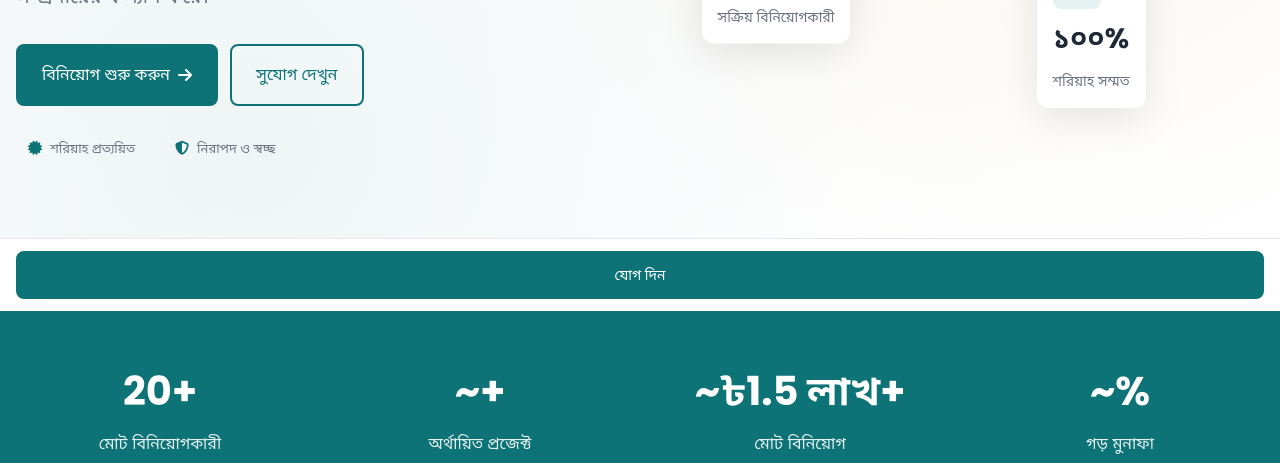
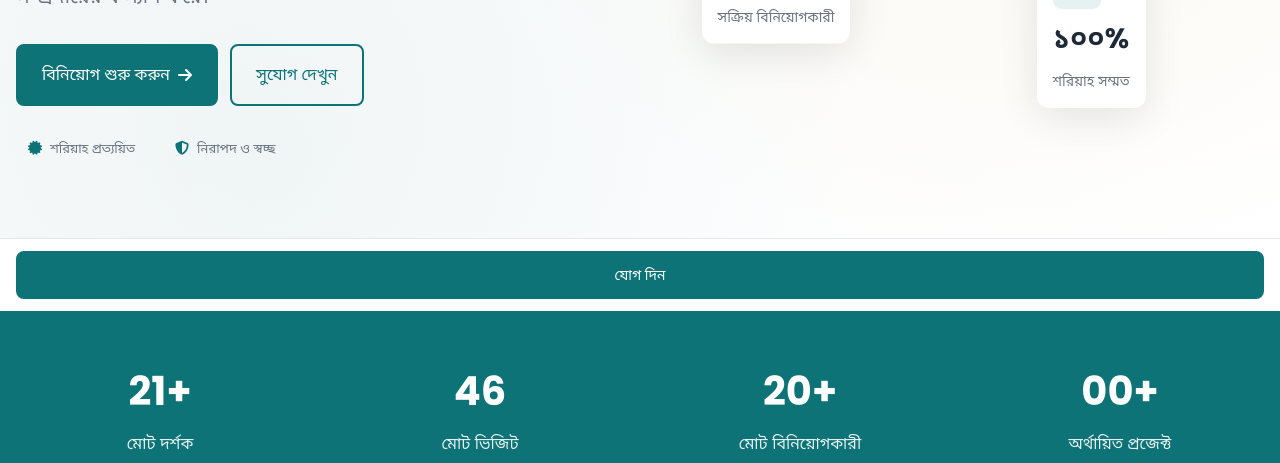
Before and after one commit to golamhabibpalash/UnityMicroFundWebsite, a plain HTML site: page index-bn.html in a window 1280 px wide. Shown: the part 489-952 px from the top of the page. Drawn offline with Linux system fonts and the light colour scheme.

Commit message:
Update UI files and add new member resources

```diff
--- a/index-bn.html
+++ b/index-bn.html
@@ -190,20 +190,20 @@
       <div class="container">
         <div class="stats-grid">
           <div class="stat-item">
+            <div class="stat-number" id="totalVisitors">0</div>
+            <div class="stat-label">মোট দর্শক</div>
+          </div>
+          <div class="stat-item">
+            <div class="stat-number" id="totalVisits">0</div>
+            <div class="stat-label">মোট ভিজিট</div>
+          </div>
+          <div class="stat-item">
             <div class="stat-number">20+</div>
             <div class="stat-label">মোট বিনিয়োগকারী</div>
           </div>
           <div class="stat-item">
-            <div class="stat-number">~+</div>
+            <div class="stat-number">00+</div>
             <div class="stat-label">অর্থায়িত প্রজেক্ট</div>
-          </div>
-          <div class="stat-item">
-            <div class="stat-number">~৳1.5 লাখ+</div>
-            <div class="stat-label">মোট বিনিয়োগ</div>
-          </div>
-          <div class="stat-item">
-            <div class="stat-number">~%</div>
-            <div class="stat-label">গড় মুনাফা</div>
           </div>
         </div>
       </div>
--- a/js/main.js
+++ b/js/main.js
@@ -18,7 +18,53 @@ document.addEventListener('DOMContentLoaded', function() {
     initFooterAccordion();
     initFAQs();
     initTestimonials();
+    initVisitorCounter();
 });
+
+// ========================================
+// Visitor Counter (localStorage)
+// ========================================
+function initVisitorCounter() {
+    const visitorsEl = document.getElementById('totalVisitors');
+    const visitsEl = document.getElementById('totalVisits');
+
+    if (!visitorsEl && !visitsEl) return;
+
+    const stats = getVisitorStats();
+
+    if (visitorsEl) {
+        visitorsEl.textContent = stats.uniqueVisitors.toLocaleString() + '+';
+    }
+    if (visitsEl) {
+        visitsEl.textContent = stats.totalVisits.toLocaleString();
+    }
+}
+
+function getVisitorStats() {
+    const now = new Date();
+    const today = now.toDateString();
+
+    let stats = JSON.parse(localStorage.getItem('visitorStats')) || {
+        uniqueVisitors: 20,
+        totalVisits: 45,
+        lastVisit: null
+    };
+
+    const lastVisitDate = stats.lastVisit ? new Date(stats.lastVisit).toDateString() : null;
+
+    if (lastVisitDate !== today) {
+        stats.uniqueVisitors++;
+        stats.totalVisits++;
+        stats.lastVisit = now.toISOString();
+        localStorage.setItem('visitorStats', JSON.stringify(stats));
+    } else {
+        stats.totalVisits++;
+        stats.lastVisit = now.toISOString();
+        localStorage.setItem('visitorStats', JSON.stringify(stats));
+    }
+
+    return stats;
+}
 
 // ========================================
 // Testimonials - Dynamic CSV Loading
```
Also changed, not shown: index.html (+8 -8 lines).
